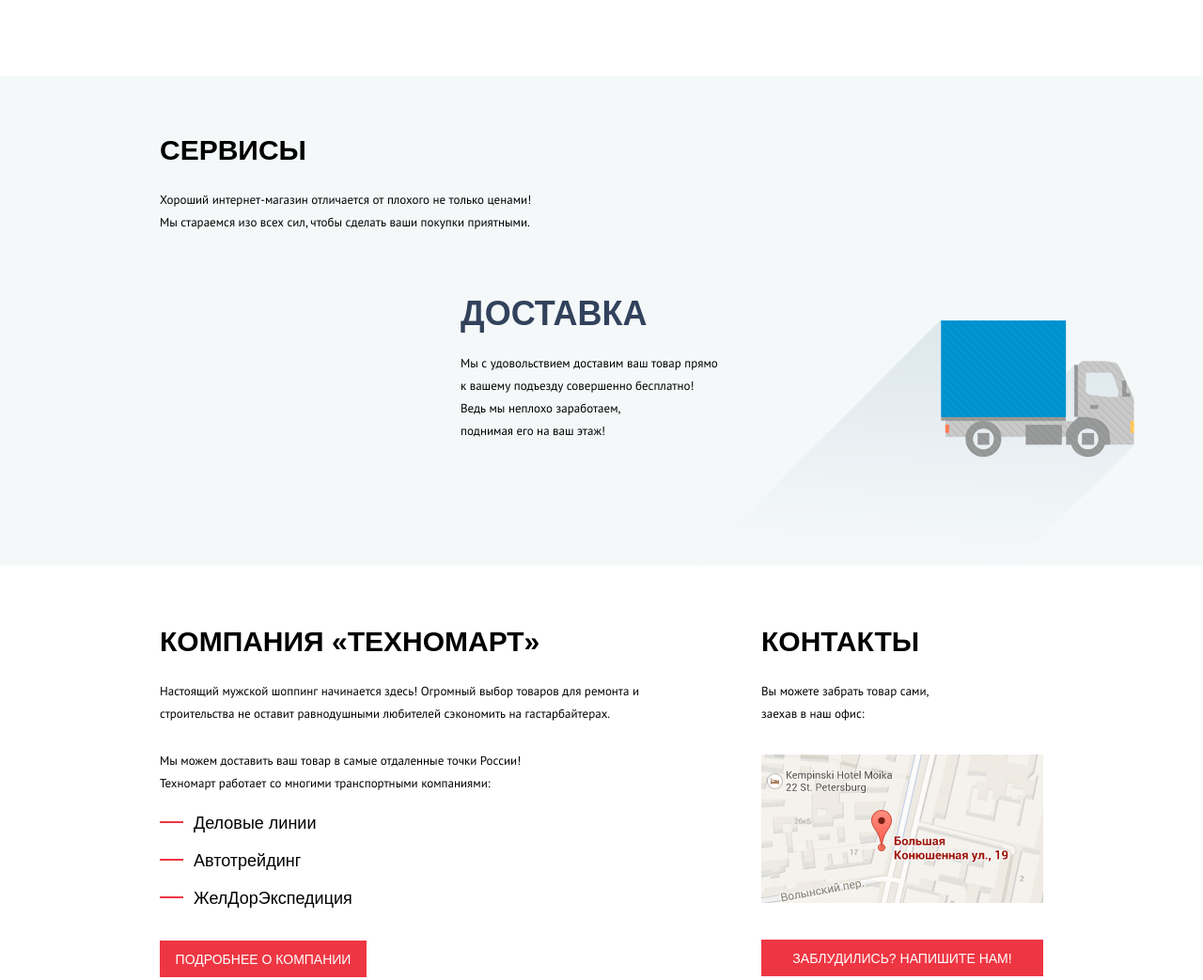
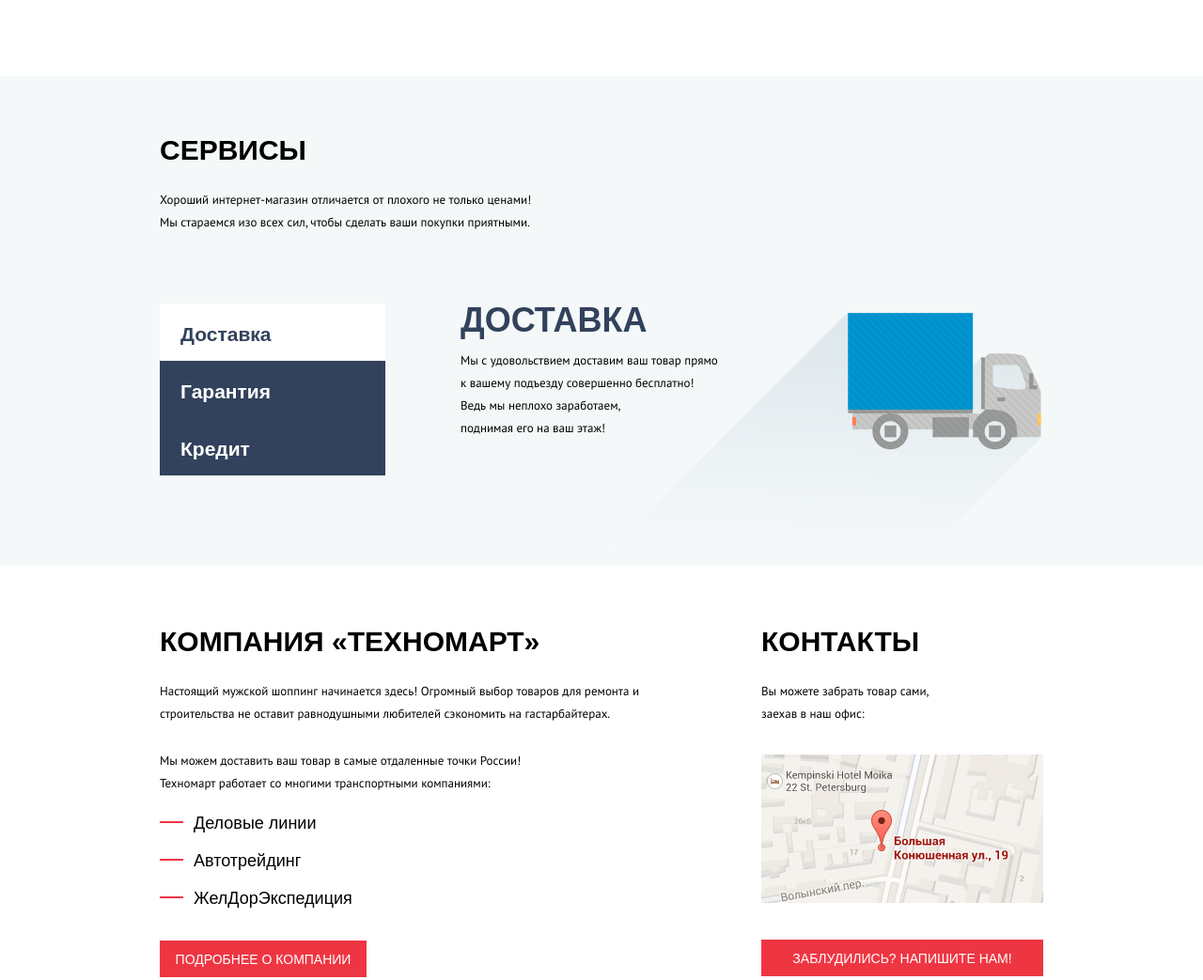
Before and after one commit to tkoshurnikova/883021-technomart-25, a plain HTML site: page index.html in a window 1280 px wide. Shown: the part 1758-2801 px from the top of the page at 94% size. Drawn offline with Linux system fonts and the light colour scheme; a web font is replaced by a local one.

Commit message:
slider on radio buttons

```diff
--- a/css/style.css
+++ b/css/style.css
@@ -698,9 +698,6 @@ a {
 	box-sizing: border-box;
 
 	background-color: #f4f8f9;
-	background-image: url("../img/truck.png");
-	background-position: 739px 260px;
-	background-repeat: no-repeat;
 }
 
 .services h2,
@@ -724,12 +721,8 @@ a {
 	color: #000000;
 }
 
-.services ul {
-	margin-left: 320px;
-	margin-top: 67px;
-}
-
 .services h3 {
+	margin-top: 0;
 	font-size: 36px;
 	line-height: 36px;
 	text-transform: uppercase;
@@ -737,18 +730,96 @@ a {
 	margin-bottom: 0;
 }
 
-.services h3 + p {
-	margin-top: 23px;
-	width: 275px;
+.services-list {
+	position: relative;
+	min-height: 185px;
+
+	margin-top: 74px;
 }
 
-.services li:nth-child(2),
-.services li:nth-child(3) {
-	/*временно*/
-	display: none;
+.services-item p {
+	width: 620px;
+	box-sizing: border-box;
 }
 
-.services ul,
+.services-item:first-child .services-content {
+	background-image: url("../img/truck.png");
+	background-position: 150px 10px;
+	background-repeat: no-repeat;
+}
+
+.services-item:nth-child(2) .services-content {
+	background-image: url("../img/guarantee.png");
+	background-position: 240px 10px;
+	background-repeat: no-repeat;
+}
+
+.services-item:nth-child(3) .services-content {
+	background-image: url("../img/credit.png");
+	background-position: 165px 10px;
+	background-repeat: no-repeat;
+}
+
+
+.services-item:first-child p {
+	padding-right: 345px;
+}
+
+.services-item:nth-child(2) p {
+	padding-right: 241px;
+}
+
+.services-item:nth-child(3) p {
+	padding-right: 341px;
+}
+
+.services-list label {
+	display: block;
+	width: 240px;
+	height: 61px;
+	box-sizing: border-box;
+
+	padding-left: 22px;
+	padding-top: 21px;
+
+	background-color: #32425c;
+	color: #ffffff;
+	font-family: "Cuprum", Arial, sans-serif;
+  	font-size: 21px;
+  	font-weight: 700;
+
+	cursor: pointer;
+}
+
+.services-content {
+	min-height: 285px;
+	position: absolute;
+	top: 0;
+	left: 320px;
+	right: 0;
+	bottom: 0;
+
+	opacity: 0;
+}
+
+.services-item [type=radio]:checked ~ label {
+	z-index: 2;
+
+	background-color: #ffffff;
+	color: #32425c;
+}
+
+.services-item [type=radio]:checked ~ label ~ .services-content {
+	z-index: 1;
+	opacity: 1;
+}
+
+.services-list .std-button {
+	width: 195px;
+	padding-left: 44px;
+	box-sizing: border-box;
+}
+
 .delivery-and-pickup ul {
 	list-style: none;
 	padding: 0;
--- a/index.html
+++ b/index.html
@@ -212,27 +212,39 @@
 					<h2>Сервисы</h2>
 					<p>Хороший интернет-магазин отличается от плохого не только ценами!
 					Мы стараемся изо всех сил, чтобы сделать ваши покупки приятными.</p>
-					<ul>
-						<li>
+					<div class="services-list">
+							<div class="services-item">
+								<input class="visually-hidden" type="radio" name="services-group" id="delivery-radio" checked>
+								<label for="delivery-radio">Доставка</label>
+								<div class="services-content">
 									<h3>Доставка</h3>
 									<p>Мы с удовольствием доставим ваш товар прямо<br>
 									к вашему подъезду совершенно бесплатно!
 									Ведь мы неплохо заработаем,<br>
 									поднимая его на ваш этаж!</p>
-						</li>
-						<li>
+								</div>
+						 </div>
+							<div class="services-item">
+								<input class="visually-hidden" type="radio" name="services-group" id="guarantee-radio">
+								<label for="guarantee-radio">Гарантия</label>
+								<div class="services-content">
 									<h3>Гарантия</h3>
 									<p>Если купленный у нас товар поломается или заискрит,<br>
 									а также в случае пожара, спровоцированного его возгаранием,  вы всегда можете быть уверены в нашей гарантии. Мы обменяем сгоревший товар на новый.<br>
 									Дом уж восстановите как-нибудь сами.</p>
-						</li>
-						<li>
+								</div>
+							</div>
+							<div class="services-item">
+								<input class="visually-hidden" type="radio" name="services-group" id="credit-radio">
+								<label for="credit-radio">Кредит</label>
+								<div class="services-content">
 									<h3>Кредит</h3>
 									<p>Залезть в долговую яму стало проще!<br>
 									Кредитные консультанты придут вам на помощь</p>
-							<a class="std-button"" href="#">Отправить заявку</a>
-						</li>
-					</ul>
+									<a class="std-button" href="#">Отправить заявку</a>
+								</div>
+							</div>
+					</div>
 				</div>
 			</section>
 			<div class="delivery-and-pickup container">
@@ -245,13 +257,13 @@
 						<li>Автотрейдинг</li>
 						<li>ЖелДорЭкспедиция</li>
 					</ul>
-					<a class="std-button"" href="#">Подробнее о компании</a>
+					<a class="std-button" href="#">Подробнее о компании</a>
 				</section>
 				<section class="pickup">
 					<h2>Контакты</h2>
 					<p>Вы можете забрать товар сами, заехав в наш офис:</p>
 					<img src="img/map.jpg" class="map" width="300" height="158" alt="г. Санкт-Петербург, ул. Б. Конюшенная, д. 19/8">
-					<a class="std-button"" href="#">Заблудились? Напишите нам!</a>
+					<a class="std-button" href="#">Заблудились? Напишите нам!</a>
 				</section>
 			</div>
 			<div class="popup white-us">
```
Also changed, not shown: img/credit.png (added), img/guarantee.png (added). Lines whose indentation alone changed are shown as unchanged.
